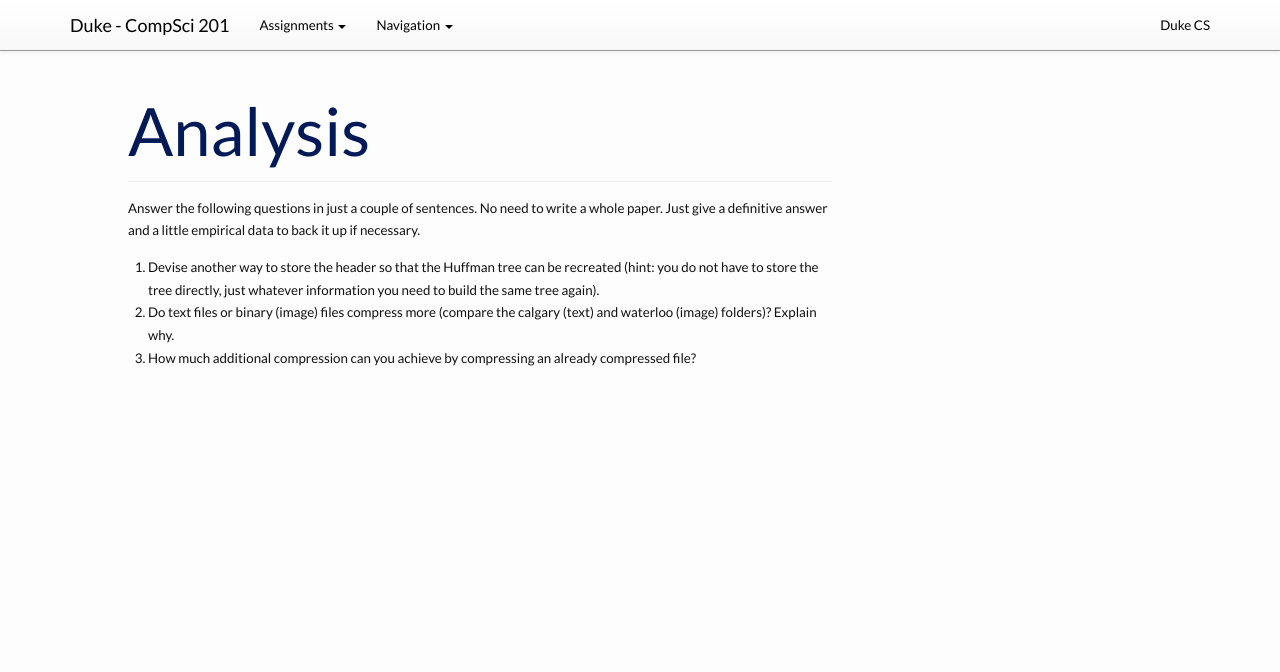
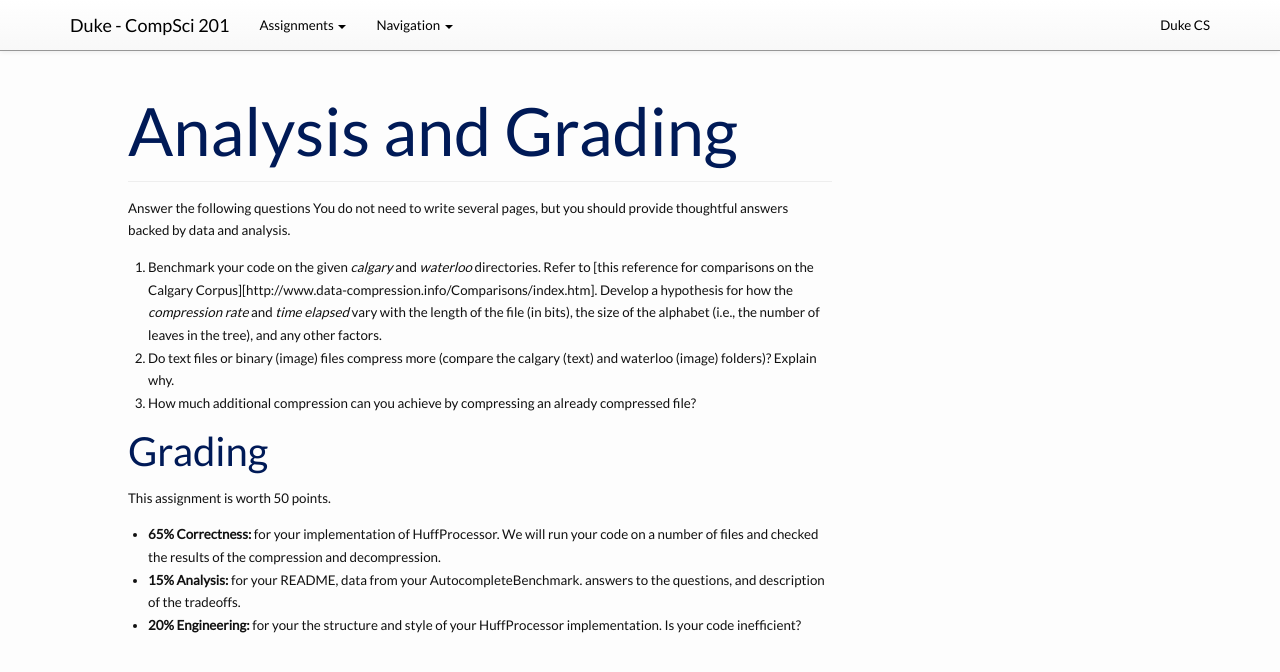
Before and after one commit to compsci201/compsci201.github.io, a Jekyll site: the page built from huffman/5-Analysis.md, in a window 1280 px wide. Shown: the top 672 px of the page. Built offline with Jekyll 4.4.1, drawn with Linux system fonts in a browser that asks for light colours; nearby versions of some CDN libraries.

Commit message:
Added info on grading

```diff
--- a/huffman/5-Analysis.md
+++ b/huffman/5-Analysis.md
@@ -1,11 +1,29 @@
 ---
 layout: page
-title: "Analysis"
+title: "Analysis and Grading"
 assignment: "huffman"
 ---
 
-Answer the following questions in just a couple of sentences.  No need to write a whole paper.  Just give a definitive answer and a little empirical data to back it up if necessary.
+Answer the following questions  You do not need to write several pages, but
+you should provide thoughtful answers backed by data and analysis.
 
-1. Devise another way to store the header so that the Huffman tree can be recreated (hint: you do not have to store the tree directly, just whatever information you need to build the same tree again).
+1. Benchmark your code on the given *calgary* and *waterloo*
+directories. Refer to  [this reference for comparisons on the Calgary
+Corpus][http://www.data-compression.info/Comparisons/index.htm]. Develop a
+hypothesis for how the *compression rate* and *time elapsed* vary with the
+length of the file (in bits), the size of the alphabet (i.e., the number of
+leaves in the tree), and any other factors.
 2. Do text files or binary (image) files compress more (compare the calgary (text) and waterloo (image) folders)?  Explain why.
 3. How much additional compression can you achieve by compressing an already compressed file?
+
+## Grading
+This assignment is worth 50 points.
+
+- **65% Correctness:** for your implementation of
+HuffProcessor. We will run your code on a number of files and
+checked the results of the compression and decompression.
+- **15% Analysis:** for your README, data from
+your  AutocompleteBenchmark. answers to the
+questions,  and description of the tradeoffs.
+- **20% Engineering:** for your the structure and style of
+your HuffProcessor implementation. Is your code inefficient?
```
Also changed, not shown: huffman/index.md (+7 -4 lines).
